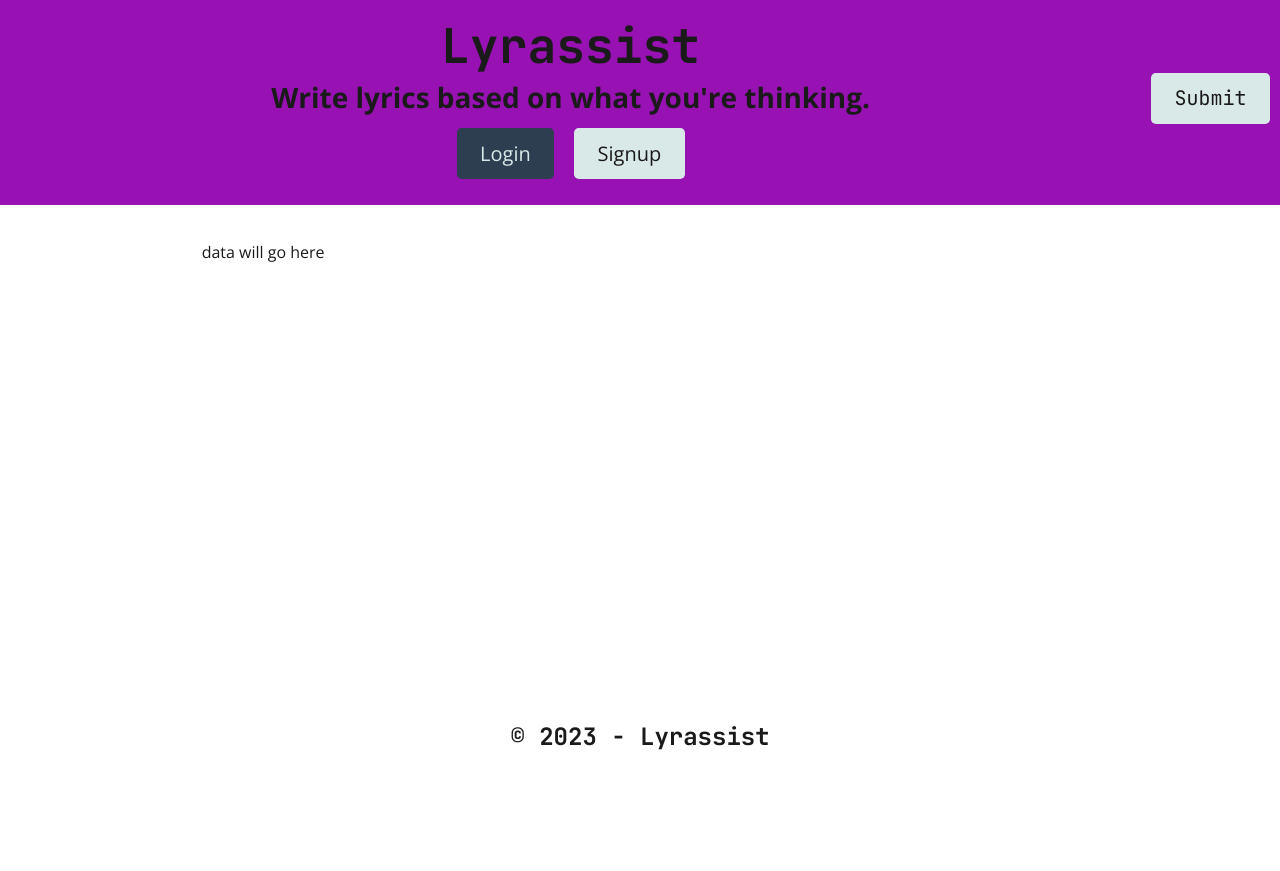
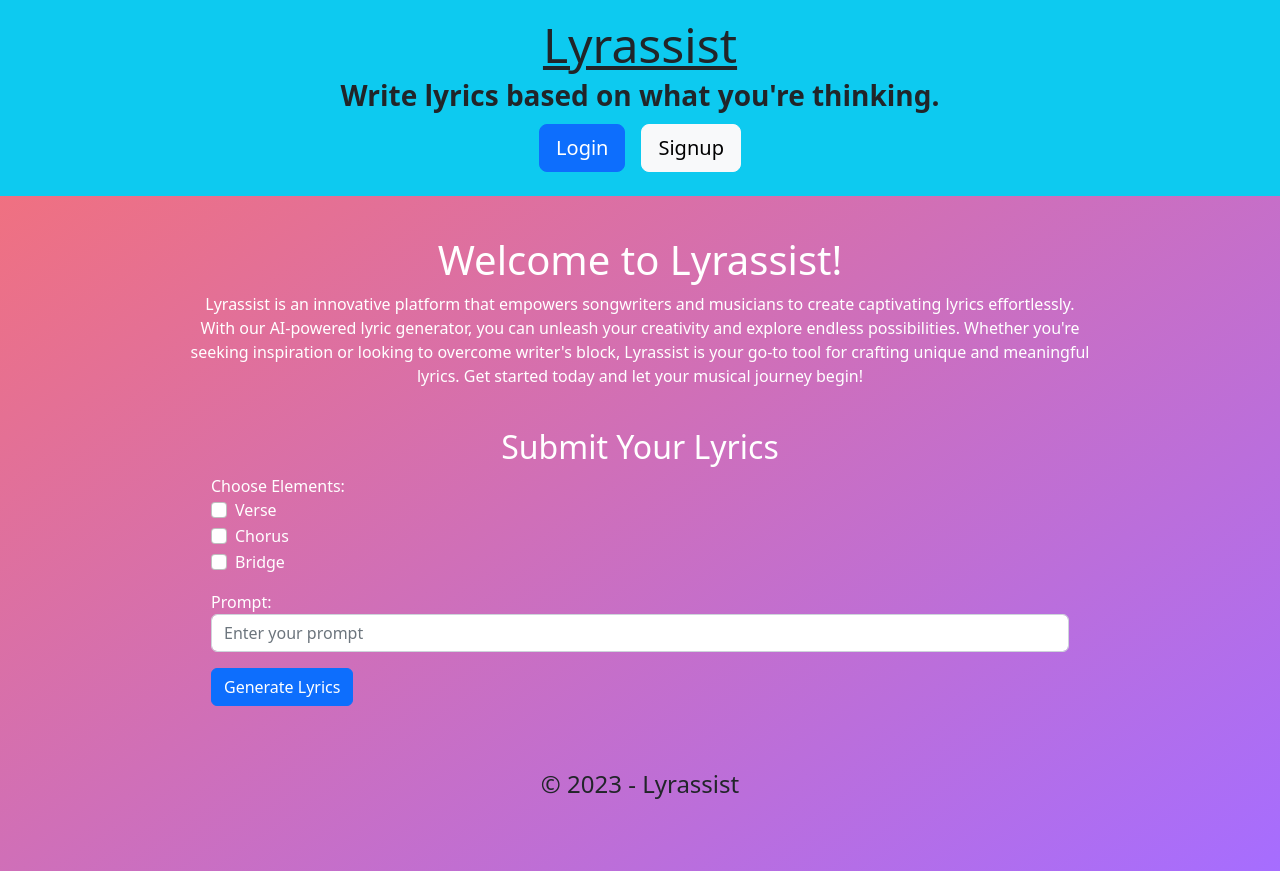
Before and after one commit to Rbustan0/Lyrassist, a React (Create React App) app in the folder client/: page / in a window 1280 px wide. Before the commit the page ends 800 px from the top, so only its background shows below. Built offline with nearby package versions, Linux system fonts and the light colour scheme.

Commit message:
started working on front page

```diff
--- a/client/package.json
+++ b/client/package.json
@@ -8,6 +8,7 @@
     "@testing-library/jest-dom": "^5.11.4",
     "@testing-library/react": "^11.1.0",
     "@testing-library/user-event": "^12.1.10",
+    "bootstrap": "^5.2.3",
     "graphql": "^15.4.0",
     "jwt-decode": "^3.1.2",
     "react": "^17.0.1",
--- a/client/src/App.js
+++ b/client/src/App.js
@@ -39,12 +39,18 @@ const client = new ApolloClient({
   cache: new InMemoryCache(),
 });
 
+// Custom CSS classes for background and text color
+const appStyles = {
+  backgroundImage: 'linear-gradient(to bottom right, #f97171, #a66dff)',
+  color: 'white', // Change to your desired text color
+};
+
 // !MUST EDIT TO CONTAIN WHAT WE NEED.
 function App() {
   return (
     <ApolloProvider client={client}>
       <Router>
-        <div className="flex-column justify-flex-start min-100-vh">
+        <div className="flex-column justify-flex-start min-100-vh" style={appStyles}>
           <Header />
           <div className="container">
             <Routes>
@@ -66,7 +72,7 @@ function App() {
               />
             </Routes>
           </div>
-          <Footer />
+          <Footer/>
         </div>
       </Router>
     </ApolloProvider>
--- a/client/src/components/Header/index.js
+++ b/client/src/components/Header/index.js
@@ -8,6 +8,7 @@ const Header = () => {
     event.preventDefault();
     Auth.logout();
   };
+
   return (
     <header className="bg-info text-dark mb-4 py-3 display-flex align-center">
       <div className="container flex-column justify-space-between-lg justify-center align-center text-center">
@@ -21,9 +22,14 @@ const Header = () => {
         </p>
         <div>
           {Auth.loggedIn() ? (
-            <button className="btn btn-lg btn-light m-2" onClick={logout}>
-              Logout
-            </button>
+            <>
+              <Link to ={`/profiles/${Auth.getProfile().data._id}`} className="btn btn-lg btn-light m-2" >
+                Profile
+              </Link>
+              <button className="btn btn-lg btn-light m-2" onClick={logout}>
+                Logout
+              </button>
+            </>
           ) : (
             <>
               <Link className="btn btn-lg btn-primary m-2" to="/login">
@@ -36,14 +42,8 @@ const Header = () => {
           )}
         </div>
       </div>
-    <h1>
-    <button className="btn btn-lg btn-light m-2">
-              Submit
-            </button>
-    </h1>
     </header>
-
-      );
+  );
 };
 
 export default Header;
--- a/client/src/index.js
+++ b/client/src/index.js
@@ -1,8 +1,9 @@
-// !DONT TOUCH
+// TODO: change if we use custom styles.
 
 import React from 'react';
 import ReactDOM from 'react-dom';
-import './index.css';
+//import './index.css';
+import 'bootstrap/dist/css/bootstrap.min.css';
 import App from './App';
 import reportWebVitals from './reportWebVitals';
 
--- a/client/src/pages/Home.js
+++ b/client/src/pages/Home.js
@@ -1,30 +1,55 @@
 import React from 'react';
-import { useMutation } from '@apollo/client';
-import { GEN_LYRIC } from '../utils/mutations';
 
-// import LyricForm from '../components/ProfileList';
 
 const Home = () => {
-  const { loading, data } = useMutation(GEN_LYRIC);
-  const lyric = data?.lyric || [];
 
   return (
     <main>
-      <div className="flex-row justify-center">
-        <div className="col-12 col-md-10 my-3">
-          {loading ? (
-            <div>Loading...</div>
-          ) : (
-            "data will go here"
-            // <LyricForm
-            //   lyric={lyric}
-            //   title="Make a Song!"
-            // />
-          )}
+      <div className="container">
+        <div className="row justify-content-center">
+          <div className="col-12 col-md-10 my-3">
+            <h1 className="text-center">Welcome to Lyrassist!</h1>
+            <p className="text-center">
+              Lyrassist is an innovative platform that empowers songwriters and musicians to create captivating lyrics effortlessly. With our AI-powered lyric generator, you can unleash your creativity and explore endless possibilities. Whether you're seeking inspiration or looking to overcome writer's block, Lyrassist is your go-to tool for crafting unique and meaningful lyrics. Get started today and let your musical journey begin!
+            </p>
+            <div className="p-4">
+              <h2 className="text-center">Submit Your Lyrics</h2>
+              <form>
+                <div className="mb-3">
+                  <label htmlFor="checkboxes">Choose Elements:</label>
+                  <div className="form-check">
+                    <input className="form-check-input" type="checkbox" value="" id="verse" />
+                    <label className="form-check-label" htmlFor="verse">
+                      Verse
+                    </label>
+                  </div>
+                  <div className="form-check">
+                    <input className="form-check-input" type="checkbox" value="" id="chorus" />
+                    <label className="form-check-label" htmlFor="chorus">
+                      Chorus
+                    </label>
+                  </div>
+                  <div className="form-check">
+                    <input className="form-check-input" type="checkbox" value="" id="bridge" />
+                    <label className="form-check-label" htmlFor="bridge">
+                      Bridge
+                    </label>
+                  </div>
+                </div>
+                <div className="mb-3">
+                  <label htmlFor="prompt">Prompt:</label>
+                  <input type="text" className="form-control" id="prompt" placeholder="Enter your prompt" />
+                </div>
+                <button type="submit" className="btn btn-primary">Generate Lyrics</button>
+              </form>
+            </div>
+          </div>
         </div>
       </div>
     </main>
   );
-};
+}
+
+
 
 export default Home;
```
Also changed, not shown: client/src/utils/API.js (deleted, +0 -47 lines), 2 other files (tests, documents, lock files or other folders).
